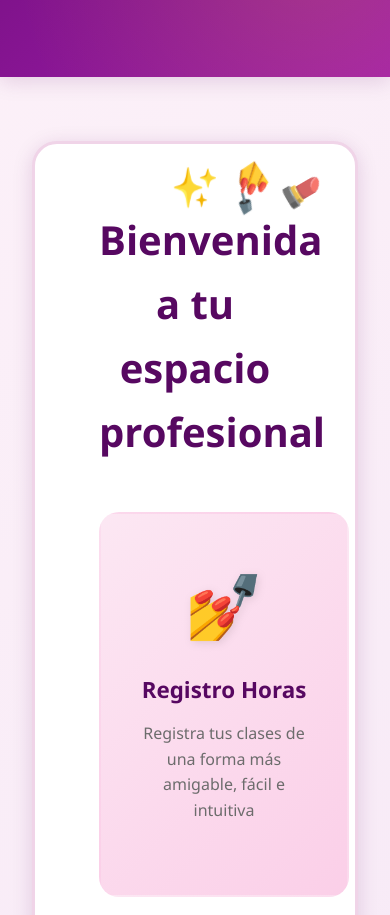
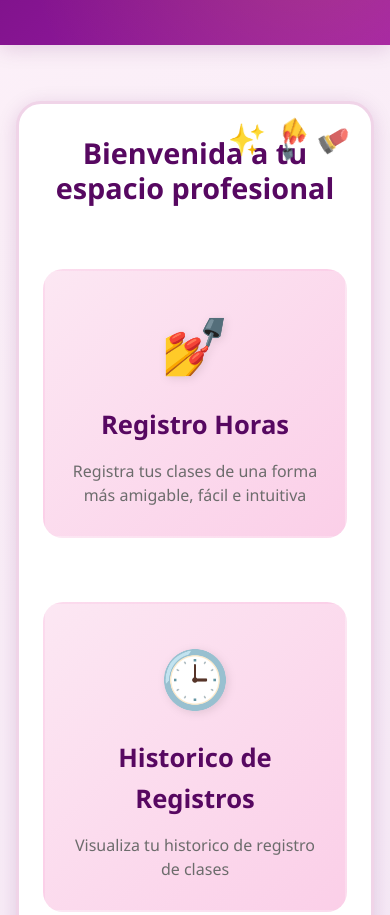
Before and after one commit to kokito32rios/horas-cole, a website: page views/index.html in a window 390 px wide. Shown: the part 555-1470 px from the top of the page. Drawn offline with Linux system fonts and the light colour scheme.

Commit message:
Correccion de contenerdor bienvenida para pantallas moviles

```diff
--- a/public/css/styles.css
+++ b/public/css/styles.css
@@ -2129,64 +2129,88 @@ body {
 }
 
 /* Contenedor principal de la bienvenida */
-.welcome-container,
-.card,
-.hero-section,
-/* o el class/id que uses para el recuadro grande */
-.main-welcome {
-    min-height: auto !important;
-    /* Elimina altura mínima fija */
-    height: auto !important;
-    /* Deja que se ajuste al contenido */
-    padding: 2rem 1.5rem;
-    /* Espacio interno más cómodo en móvil */
-    margin: 1rem auto;
-    /* Centrado y márgenes */
-    max-width: 90%;
-    /* No ocupe todo el ancho en móvil */
-    border-radius: 20px;
-    /* Mantén el redondeo bonito */
-    box-shadow: 0 4px 15px rgba(0, 0, 0, 0.1);
-}
-
-/* Título principal */
-.welcome-title,
-h1 {
-    font-size: 2rem;
-    /* Más pequeño en móvil */
-    margin-bottom: 1rem;
-}
-
-/* Texto secundario */
-.welcome-subtitle,
-p {
-    font-size: 1.1rem;
-    margin-bottom: 2rem;
-}
-
-/* Media query específica para móviles */
+/* Ajustes específicos para la página de inicio en móvil */
 @media (max-width: 768px) {
 
-    .welcome-title,
-    h1 {
-        font-size: 1.8rem;
-    }
-
-    .welcome-container {
-        padding: 1.5rem 1rem;
-        margin: 0.5rem auto;
-    }
-
-    .emoji-header {
-        font-size: 2rem;
-        /* Si usas emojis arriba, ajusta tamaño */
-    }
-}
-
-/* Para la tarjeta inferior "Registro Horas" */
-.bottom-card,
-.feature-card {
-    padding: 1.5rem 1rem;
-    margin: 1rem auto;
-    max-width: 90%;
-}
+    /* Tarjeta principal de bienvenida */
+    .welcome-card {
+        padding: 2.5rem 1.5rem !important;
+        /* Reduce el padding vertical y horizontal */
+        margin: 1.5rem auto;
+        /* Menos margen superior/inferior */
+        border-radius: 25px;
+    }
+
+    /* Título "Bienvenida a tu espacio profesional" */
+    .welcome-card h2 {
+        font-size: 2rem !important;
+        /* Más pequeño y equilibrado */
+        margin-bottom: 1rem;
+        line-height: 1.2;
+    }
+
+    /* Texto descriptivo */
+    .welcome-text {
+        font-size: 1.1rem !important;
+        margin-bottom: 2rem;
+    }
+
+    /* Decoración de emojis arriba del título */
+    .sparkle-decoration {
+        gap: 12px;
+        top: 15px;
+        right: 20px;
+    }
+
+    .sparkle {
+        font-size: 1.8rem !important;
+    }
+
+    /* Tarjeta inferior "Registro Horas" */
+    .feature-item,
+    .bottom-card {
+        padding: 2rem 1.5rem !important;
+        margin: 1rem auto;
+        max-width: 95%;
+    }
+
+    .feature-item h3 {
+        font-size: 1.6rem;
+        margin-bottom: 0.8rem;
+    }
+
+    .feature-item p {
+        font-size: 1rem;
+        line-height: 1.5;
+    }
+
+    /* Icono de la tarjeta inferior */
+    .feature-icon {
+        font-size: 3.5rem !important;
+        margin-bottom: 1rem;
+    }
+
+    /* Contenedor general para que no haya tanto espacio vacío */
+    .index-content {
+        padding: 2rem 1rem !important;
+    }
+}
+
+/* Para pantallas muy pequeñas (iPhone SE, etc.) */
+@media (max-width: 480px) {
+    .welcome-card {
+        padding: 2rem 1rem !important;
+    }
+
+    .welcome-card h2 {
+        font-size: 1.8rem !important;
+    }
+
+    .sparkle {
+        font-size: 1.6rem !important;
+    }
+
+    .feature-item {
+        padding: 1.8rem 1.2rem !important;
+    }
+}
```
